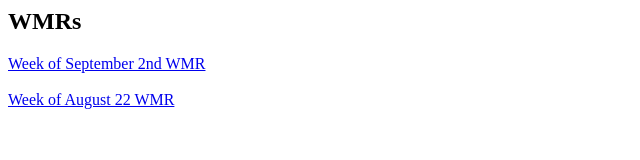
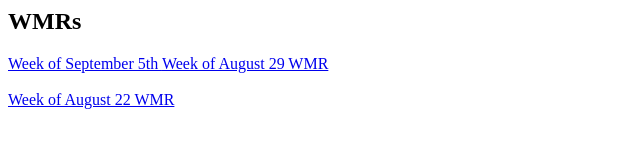
Before and after one commit to teamcodeblue/teamcodeblue.github.io, a plain HTML site: page wmrs/WMR.html in a window 1280 px wide. Shown: the whole page, without its empty margins (0-640 px from the left). Drawn offline with Linux system fonts and the light colour scheme.

Commit message:
Added WMR

```diff
--- a/wmrs/WMR.html
+++ b/wmrs/WMR.html
@@ -8,8 +8,11 @@ div {text-align: center;}
 <body>
 <font>
 <h2>WMRs</h2>
+<a href="./WMR3.pdf">
+Week of September 5th
+</a>
 <a href="./WMR2.pdf">
-Week of September 2nd WMR
+Week of August 29 WMR
 </a>
 <br></br>
 <a href="./Team6WMR.pdf">
```
Also changed, not shown: 1 other file.
